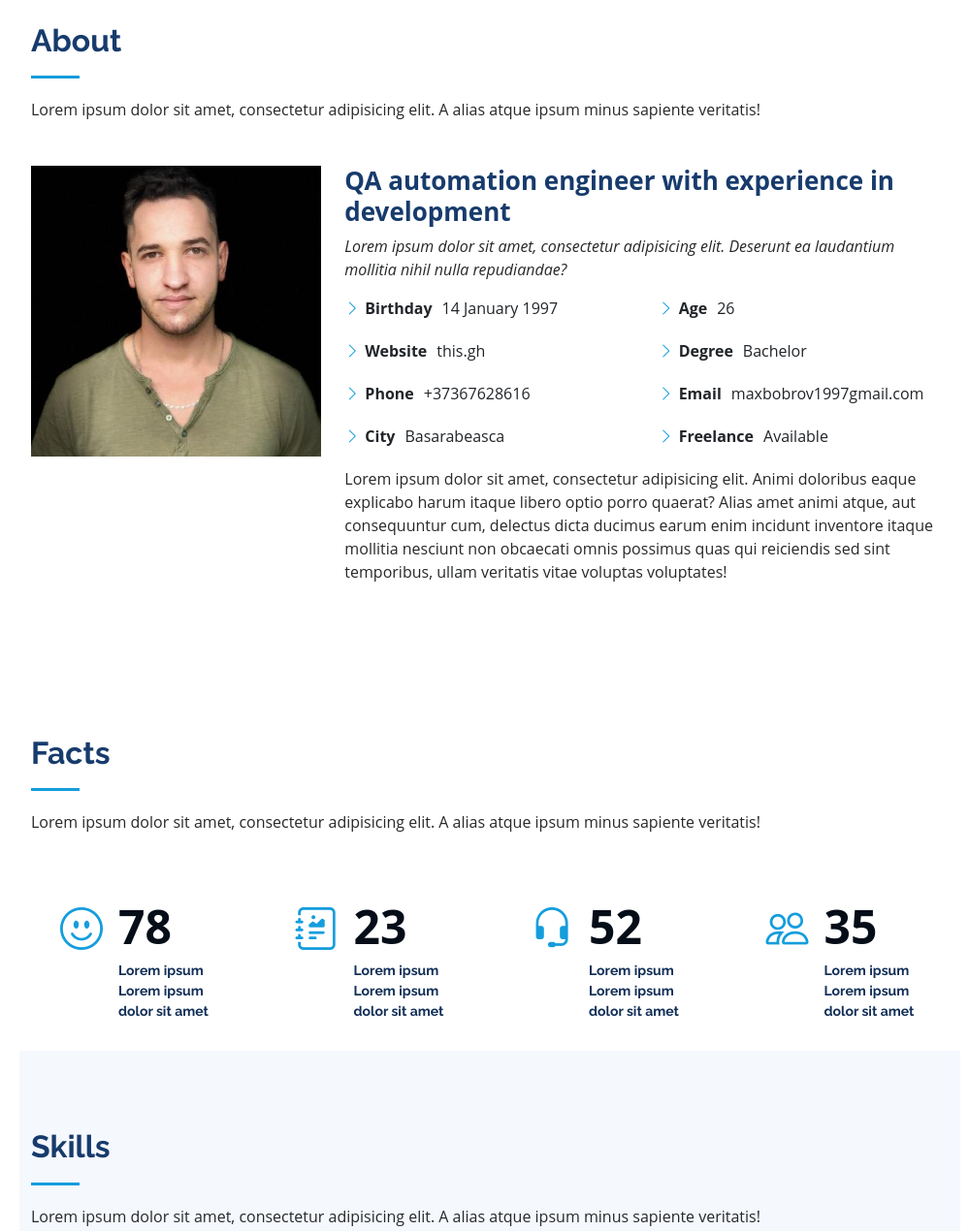
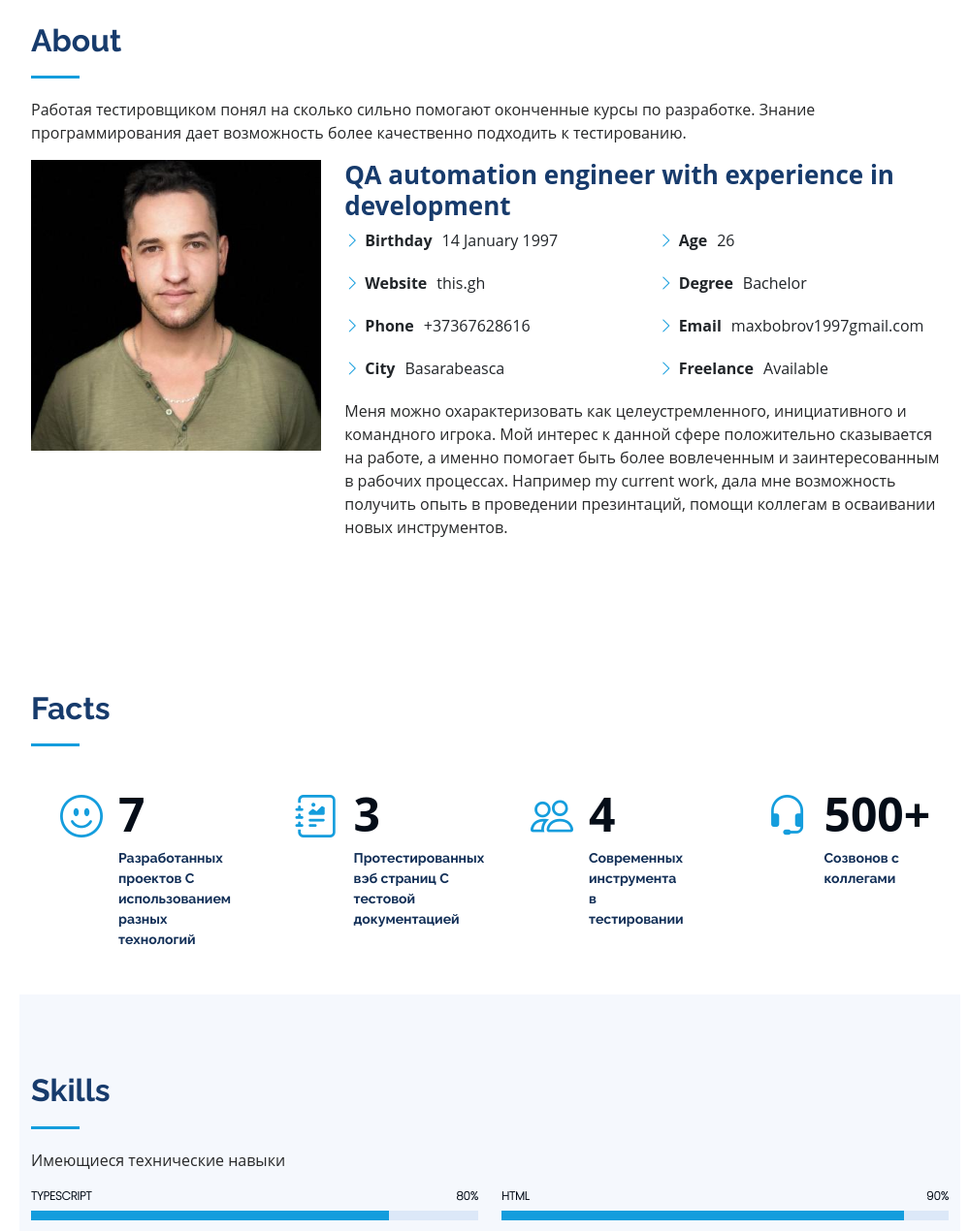
Before and after one commit to Max1irst/site, a website: page index.html in a window 1280 px wide. Shown: the part 857-2127 px from the top of the page at 97% size, without its empty margins (280-1279 px from the left). Drawn offline with nearby package versions, Linux system fonts and the light colour scheme.

Commit message:
some text prepared

```diff
--- a/assets/scss/main.scss
+++ b/assets/scss/main.scss
@@ -73,10 +73,6 @@ h2::after {
 p {
   font-family: "Open Sans", sans-serif;
   color: #272829;
-}
-
-.title {
-  padding-bottom: 30px;
 }
 
 #navbar {
--- a/index.html
+++ b/index.html
@@ -86,7 +86,7 @@
         <div class="hero-container">
             <h1>Max Bobrov</h1>
             <p>I'm
-                <span class="typed">QA automation engineer with experience in development            </span>
+                <span class="typed">QA automation engineer</span>
             </p>
         </div>
     </section>
@@ -94,8 +94,9 @@
         <div class="container">
             <div class="title">
                 <h2>About</h2>
-                <p>Lorem ipsum dolor sit amet, consectetur adipisicing elit. A alias atque ipsum minus sapiente
-                    veritatis!</p>
+                <p> Работая тестировщиком понял на сколько сильно помогают оконченные курсы по разработке. Знание
+                    программирования
+                    дает возможность более качественно подходить к тестированию.</p>
             </div>
             <div class="row">
                 <div class="col-lg-4" data-aos="fade-right" data-aos-duration="1500">
@@ -103,8 +104,6 @@
                 </div>
                 <div class="col-lg-8 pt-4 pt-lg-0" data-aos="fade-left" data-aos-duration="1500">
                     <h3>QA automation engineer with experience in development</h3>
-                    <p class="fst-italic">Lorem ipsum dolor sit amet, consectetur adipisicing elit. Deserunt ea
-                        laudantium mollitia nihil nulla repudiandae?</p>
                     <div class="row">
                         <div class="col-lg-6">
                             <ul>
@@ -155,59 +154,60 @@
                             </ul>
                         </div>
                     </div>
-                    <p>Lorem ipsum dolor sit amet, consectetur adipisicing elit. Animi doloribus eaque explicabo harum
-                        itaque libero optio porro quaerat? Alias amet animi atque, aut consequuntur cum, delectus dicta
-                        ducimus earum enim incidunt inventore itaque mollitia nesciunt non obcaecati omnis possimus quas
-                        qui reiciendis sed sint temporibus, ullam veritatis vitae voluptas voluptates!</p>
+                    <p>
+                        Меня можно охарактеризовать как целеустремленного, инициативного и командного игрока. Мой
+                        интерес к данной сфере положительно сказывается
+                        на работе, а именно помогает быть более вовлеченным и заинтересованным в рабочих процессах.
+                        Например my current work, дала мне возможность получить опыть в
+                        проведении презинтаций, помощи коллегам в осваивании новых инструментов.
+                    </p>
                 </div>
             </div>
         </div>
     </section>
     <section id="facts">
-        <div class="container">
+        <div class="container pb-3">
             <div class="title">
                 <h2>Facts</h2>
-                <p>Lorem ipsum dolor sit amet, consectetur adipisicing elit. A alias atque ipsum minus sapiente
-                    veritatis!</p>
             </div>
             <div class="row">
                 <div class="col-lg-3 col-md-6 d-md-flex align-items-md-stretch" data-aos="fade-up">
                     <div class="box">
                         <i class="bi bi-emoji-smile"></i>
-                        <span>78</span>
+                        <span>7</span>
                         <p>
-                            <strong>Lorem ipsum</strong>
-                            Lorem ipsum dolor sit amet
+                            <strong>Разработанных проектов</strong>
+                            С использованием разных технологий
                         </p>
                     </div>
                 </div>
                 <div class="col-lg-3 col-md-6 d-md-flex align-items-md-stretch" data-aos="fade-up" data-aos-delay="100">
                     <div class="box">
                         <i class="bi bi-journal-richtext"></i>
-                        <span>23</span>
+                        <span>3</span>
                         <p>
-                            <strong>Lorem ipsum</strong>
-                            Lorem ipsum dolor sit amet
+                            <strong>Протестированных вэб страниц</strong>
+                            С тестовой документацией
                         </p>
                     </div>
                 </div>
                 <div class="col-lg-3 col-md-6 d-md-flex align-items-md-stretch" data-aos="fade-up" data-aos-delay="200">
                     <div class="box">
-                        <i class="bi bi-headset"></i>
-                        <span>52</span>
+                        <i class="bi bi-people"></i>
+                        <span>4</span>
                         <p>
-                            <strong>Lorem ipsum</strong>
-                            Lorem ipsum dolor sit amet
+                            <strong>Современных инструмента</strong>
+                            в тестировании
                         </p>
                     </div>
                 </div>
                 <div class="col-lg-3 col-md-6 d-md-flex align-items-md-stretch" data-aos="fade-up" data-aos-delay="300">
                     <div class="box">
-                        <i class="bi bi-people"></i>
-                        <span>35</span>
+                        <i class="bi bi-headset"></i>
+                        <span>500+</span>
                         <p>
-                            <strong>Lorem ipsum</strong>
-                            Lorem ipsum dolor sit amet
+                            <strong>Созвонов с коллегами</strong>
+
                         </p>
                     </div>
                 </div>
@@ -217,8 +217,7 @@
             <div class="container">
                 <div class="title">
                     <h2>Skills</h2>
-                    <p>Lorem ipsum dolor sit amet, consectetur adipisicing elit. A alias atque ipsum minus sapiente
-                        veritatis!</p>
+                    <p>Имеющиеся технические навыки</p>
                 </div>
                 <div class="row">
                     <div class="col-lg-6" data-aos="fade-right">
@@ -359,8 +358,6 @@
         <div class="container">
             <div class="title">
                 <h2>Resume</h2>
-                <p>Lorem ipsum dolor sit amet, consectetur adipisicing elit. A alias atque ipsum minus sapiente
-                    veritatis!</p>
             </div>
             <div class="row" data-aos="fade-up" data-aos-duration="2000">
                 <div class="col-lg-6">
@@ -449,8 +446,8 @@
         <div class="container">
             <div class="title">
                 <h2>Portfolio</h2>
-                <p>Lorem ipsum dolor sit amet, consectetur adipisicing elit. A alias atque ipsum minus sapiente
-                    veritatis!</p>
+                <p>Ниже представленны ссылки на мои проекты и на репозитории. 3 проекта адаптированы по все
+                    устройства. </p>
             </div>
             <div class="row">
                 <div class="d-flex justify-content-center">
@@ -514,6 +511,7 @@
         </div>
     </section>
     <section id="services">
+        <!--        написать о том что пробовал тестировать, как, зачем-->
         <div class="container">
             <div class="title">
                 <h2>Services</h2>
@@ -584,8 +582,7 @@
         <div class="container">
             <div class="title">
                 <h2>Testimonials</h2>
-                <p>Lorem ipsum dolor sit amet, consectetur adipisicing elit. A alias atque ipsum minus sapiente
-                    veritatis!</p>
+                <p>Небольшое колличество отзывов от коллег и близких для лучшего понимания моей личности</p>
             </div>
             <div id="testimonials_slider" data-aos="fade-up">
                 <div>
@@ -670,8 +667,6 @@
         <div class="container">
             <div class="title">
                 <h2>Contacts</h2>
-                <p>Lorem ipsum dolor sit amet, consectetur adipisicing elit. A alias atque ipsum minus sapiente
-                    veritatis!</p>
             </div>
             <div class="row justify-content-center" data-aos="fade-up">
                 <div class="col-12 d-flex flex-sm-wrap align-items-stretch">
```
Also changed, not shown: assets/scss/main.css, 1 other file.
